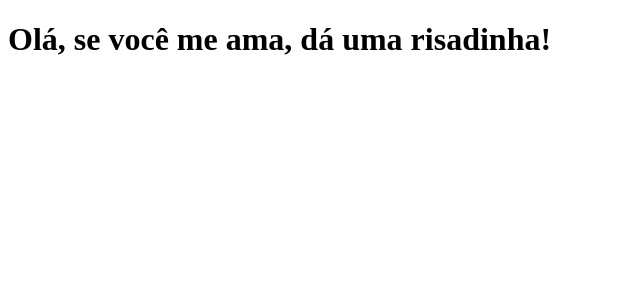
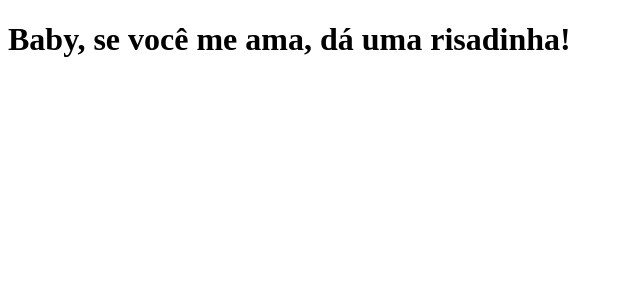
Before and after one commit to ricardodatadev/Project-tab, a Next.js app: page / in a window 1280 px wide. Shown: the top 300 px of the page, without its empty margins (0-640 px from the left). Built offline with nearby package versions, Linux system fonts and the light colour scheme.

Commit message:
atualizando

```diff
--- a/pages/index.js
+++ b/pages/index.js
@@ -1,5 +1,5 @@
 function Home() {
-  return <h1>Olá, se você me ama, dá uma risadinha!</h1>;
+  return <h1>Baby, se você me ama, dá uma risadinha!</h1>;
 }
 
 export default Home;
```
